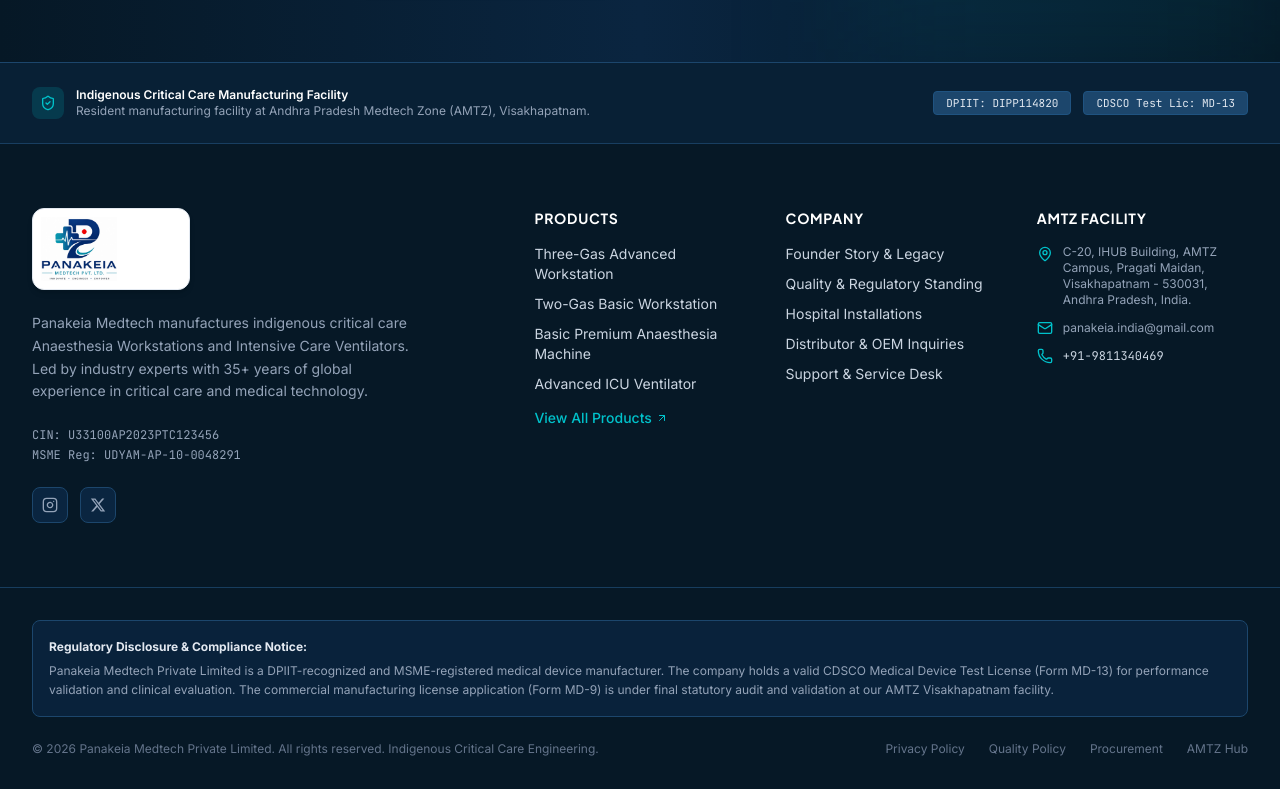
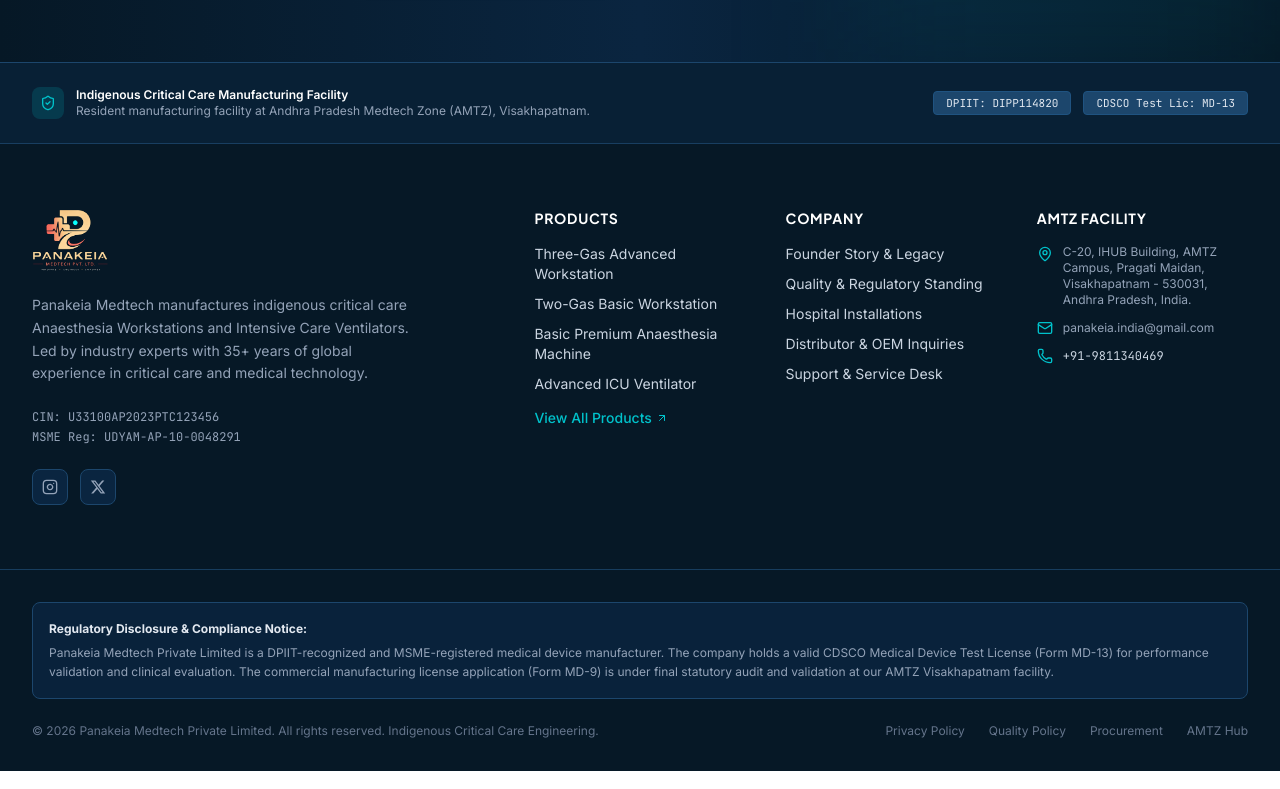
Before and after one commit to affanraza84/Panakeia, a Next.js app: page / in a window 1280 px wide. Shown: the part 7114-7903 px from the top of the page. Built offline with nearby package versions, Linux system fonts and the light colour scheme; no server answers; the database is empty.

Commit message:
style: remove logo card background in footer and enable high-visibility transparent dark mode styling

```diff
--- a/src/components/layout/Footer.tsx
+++ b/src/components/layout/Footer.tsx
@@ -50,16 +50,16 @@
         <Container className="grid grid-cols-1 md:grid-cols-2 lg:grid-cols-5 gap-10">
           {/* Company Bio */}
           <div className="lg:col-span-2 space-y-4">
-            <Link href="/" className="inline-block bg-white p-2 rounded-xl border border-slate-200 shadow-md">
-              <div className="relative h-14 sm:h-16 w-[120px] sm:w-[140px]">
+            <Link href="/" className="inline-block group focus:outline-none" aria-label="Panakeia Medtech Home">
+              <div className="relative h-14 sm:h-16 w-[130px] sm:w-[155px] transition-transform group-hover:scale-[1.02]">
                 <Image
                   src="/image/logo.jpeg"
                   alt="PANAKEIA MEDTECH PVT. LTD."
                   fill
                   quality={100}
                   unoptimized
-                  sizes="140px"
-                  className="object-contain object-left"
+                  sizes="155px"
+                  className="object-contain object-left invert mix-blend-screen brightness-110"
                 />
               </div>
             </Link>
```
